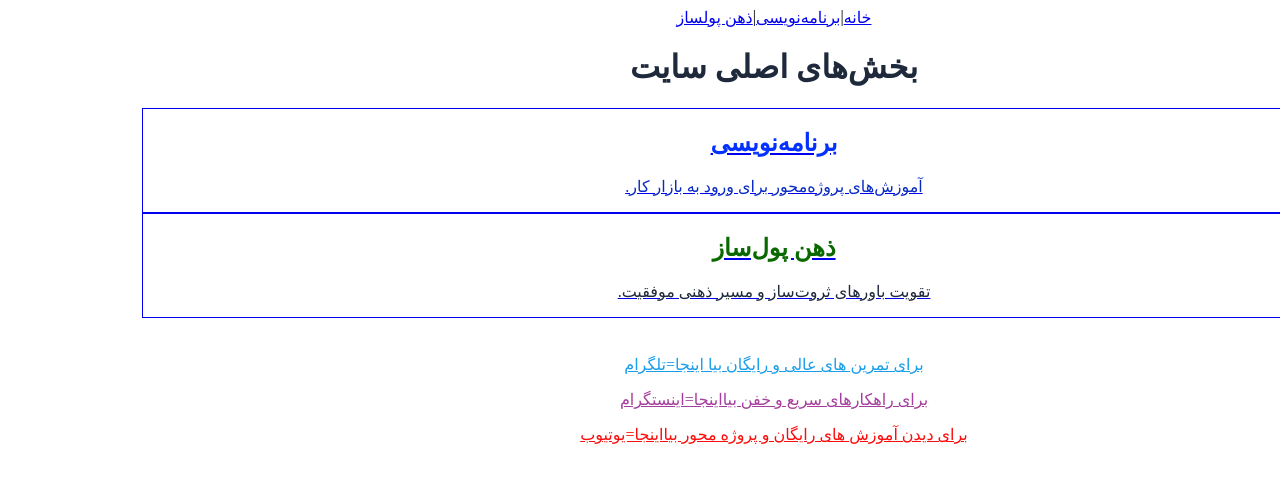
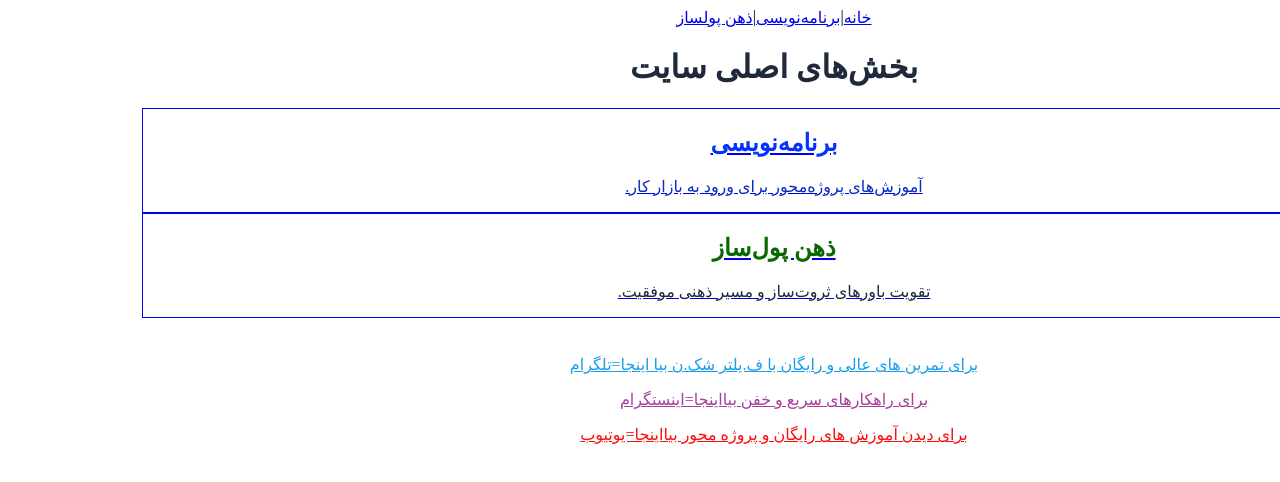
Before and after one commit to sahelazizmohammadi83/sahelazizmohammadi, a Next.js app: page / in a window 1280 px wide. Shown: the top 482 px of the page. Built offline with nearby package versions, Linux system fonts and the light colour scheme.

Commit message:
پاکسازی M ها و اصلاح Header و Layout

```diff
--- a/components/SocialLinks.tsx
+++ b/components/SocialLinks.tsx
@@ -6,11 +6,10 @@ export default function SocialLinks() {
   return (
     <div className="flex flex-col items-center mt-4 mb-6" style={{ gap: "16px" }}>
 
-      <Link href="https://t.me/sahelazizmohammadi" target="_blank"
-
-      className="text-[#1a9eeb] hover:underline">
-       برای تمرین های عالی و رایگان بیا اینجا=تلگرام
-      </Link>
+      <Link href="https://t.me/yourusername" target="_blank" rel="noopener noreferrer"
+ className="text-[#1a9eeb] hover:underline">
+  برای تمرین های عالی و رایگان با ف.یلتر شک.ن  بیا اینجا=تلگرام
+</Link>
       <Link href="https://www.instagram.com/sahelazizm" target="_blank" className="text-[#a53e9c] hover:underline">
        برای راهکارهای سریع و خفن بیااینجا=اینستگرام
       </Link>
```
